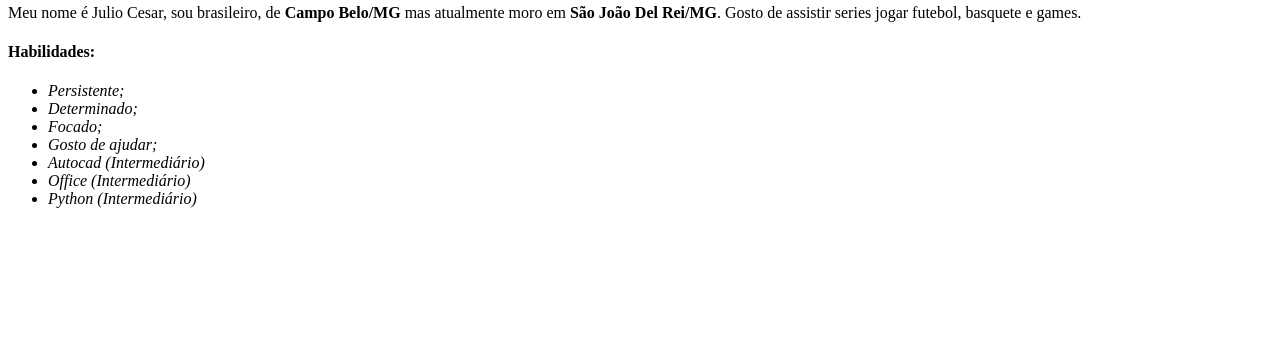
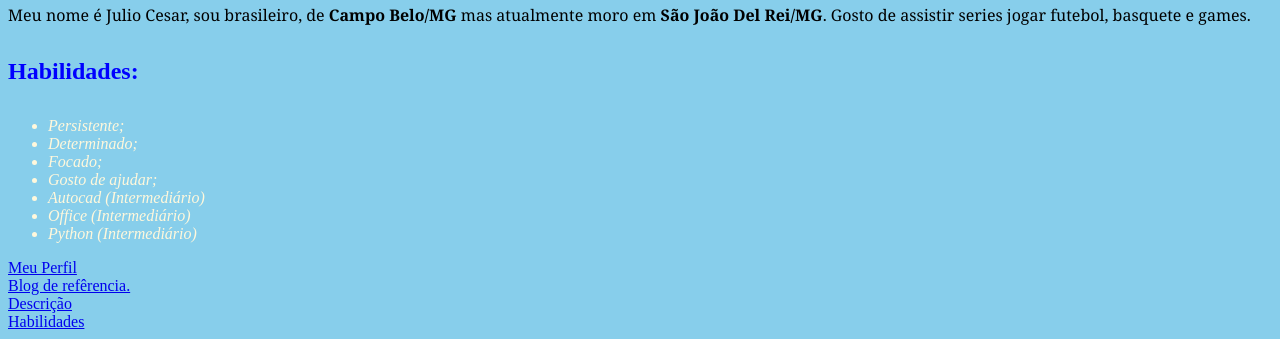
Before and after one commit to juliosinu/Portfolio-html-, a plain HTML site: page index.html in a window 1280 px wide. Shown: the part 515-854 px from the top of the page. Before the commit the page ends 800 px from the top, so only its background shows below. Drawn offline with Linux system fonts and the light colour scheme.

Commit message:
adiciona o css

```diff
--- a/index.html
+++ b/index.html
@@ -5,16 +5,41 @@
   <meta http-equiv="X-UA-Compatible" content="IE=edge">
   <meta name="viewport" content="width=device-width, initial-scale=1.0">
   <title>Portifolio</title>
+  <style>
+    h1{
+      font-family: 'Franklin Gothic Medium', sans-serif ;
+
+    }
+    body{
+      background-color: #87CEEB;
+    }
+    p{
+      font-family: georgia , sans-serif;
+      font-size: medium;
+    }
+    h4{
+      color: blue;
+      font-size: x-large;
+    }
+    .skills{
+      color: cornsilk;
+      font-size: medium;
+      font-style: oblique;
+
+    }
+
+  </style>
+
 </head>
 <body>
   <h1>Julio Cesar Silva Nunes</h1><br>
 
-  <img src ="WhatsApp Image 2021-05-08 at 23.16.03.jpeg" width="300" alt="Foto de Julio Cesar">
+  <img id="mypic"src ="WhatsApp Image 2021-05-08 at 23.16.03.jpeg" width="300" alt="Foto de Julio Cesar">
 
- <p>Meu nome é Julio Cesar, sou brasileiro, de <strong>Campo Belo/MG</strong> mas atualmente moro em <strong>São João Del Rei/MG</strong>. Gosto de assistir series jogar futebol, basquete e games.</p>
-  <h4>Habilidades:</h4>
-  <ul>
-    <li><em>Persistente;</em></li>
+ <p id="section">Meu nome é Julio Cesar, sou brasileiro, de <strong>Campo Belo/MG</strong> mas atualmente moro em <strong>São João Del Rei/MG</strong>. Gosto de assistir series jogar futebol, basquete e games.</p>
+  <h4 id="section">Habilidades:</h4>
+  <ul class="skills">
+    <li href="skills"><em>Persistente;</em></li>
     <li><em>Determinado;</em></li>
     <li><em>Focado;</em></li>
     <li><em>Gosto de ajudar;</em></li>
@@ -22,7 +47,9 @@
     <li><em>Office (Intermediário)</em></li>
     <li><em>Python (Intermediário)</em></li>
   </ul>
-
+  <a href="#mypic">Meu Perfil</a> <br>
+  <a href="https://geekblog.com.br/" target="_blank">Blog de refêrencia.</a><br>
+  <a href="#section">Descrição <br> Habilidades </a>
 
 
 </body>
```
